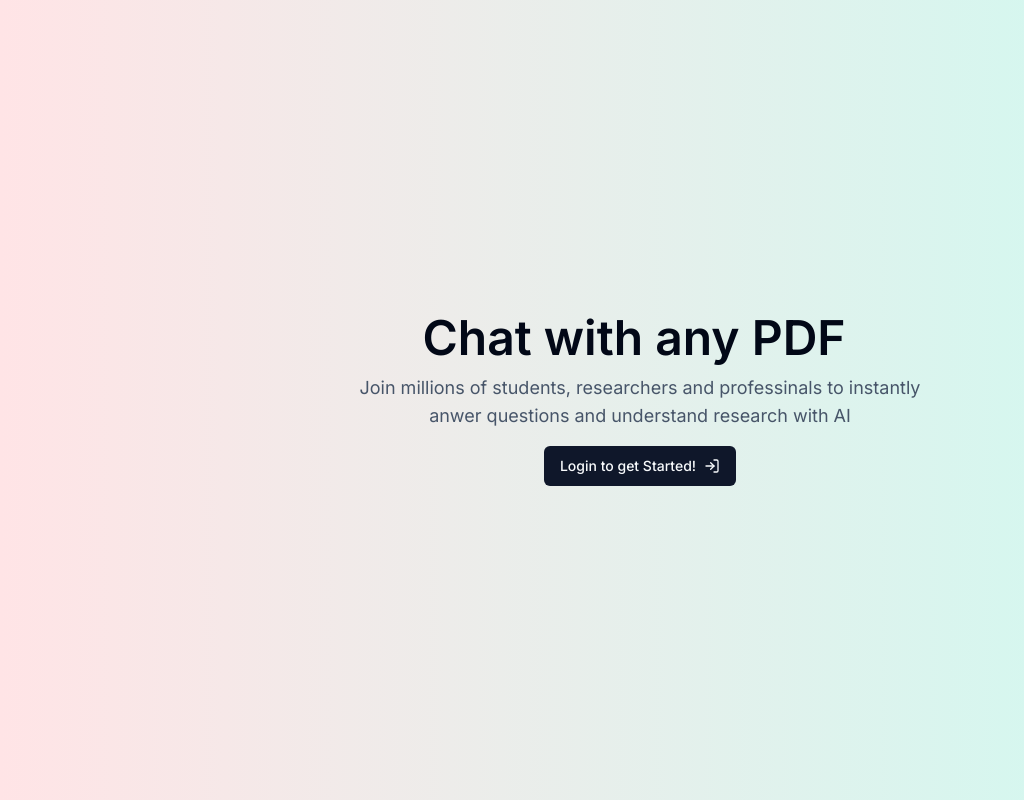
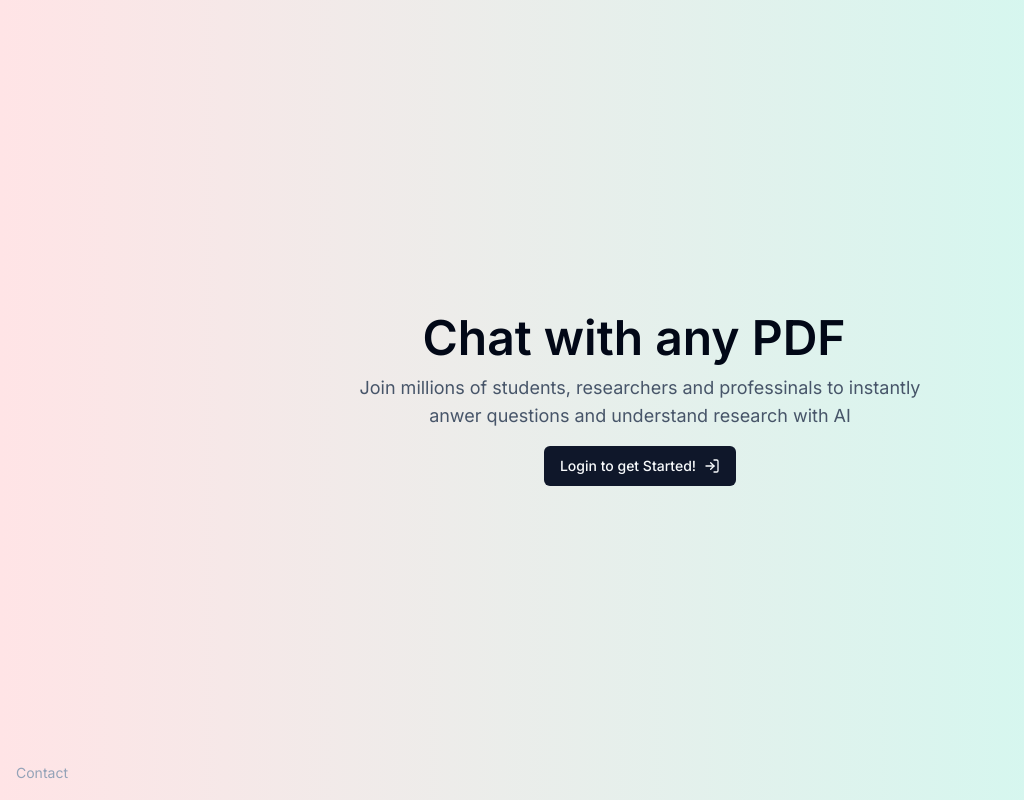
Before and after one commit to peacefuljokers/chatdocspro, a Next.js app: page / in a window 1280 px wide. Shown: the whole page, without its empty margins (0-1024 px from the left). Built offline with nearby package versions, Linux system fonts and the light colour scheme; no server answers.

Commit message:
add contact email link at bottom left of home page

```diff
--- a/src/app/page.tsx
+++ b/src/app/page.tsx
@@ -63,8 +63,18 @@ export default async function Home() {
               </Link>
             )}
           </div>
+
+
+
         </div>
       </div>
+
+      <div className="fixed bottom-0 left-0 p-4">
+            <a href="mailto:contact@chatdocspro.com" className="text-slate-400 text-sm hover:underline">
+              Contact
+            </a>
+          </div>
     </div>
   );
 }
+//zzz added above link on contact email
```
